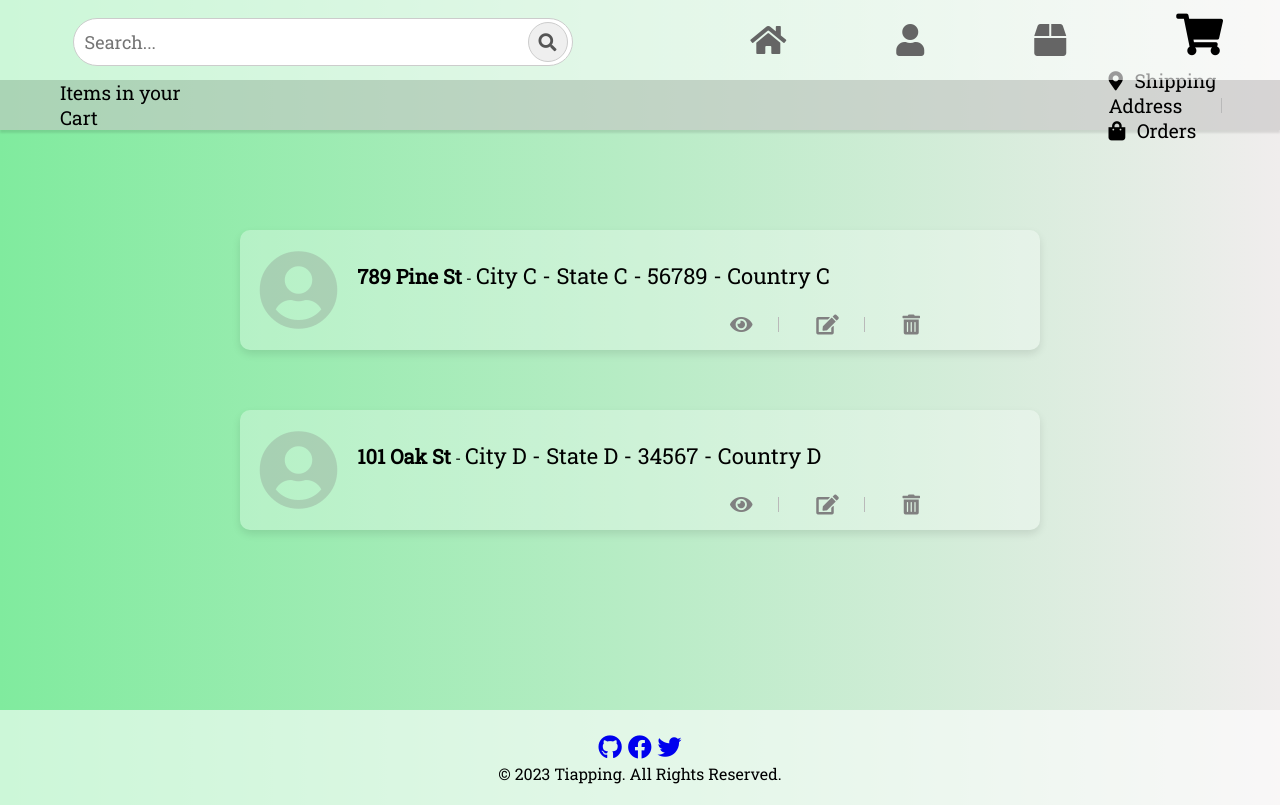
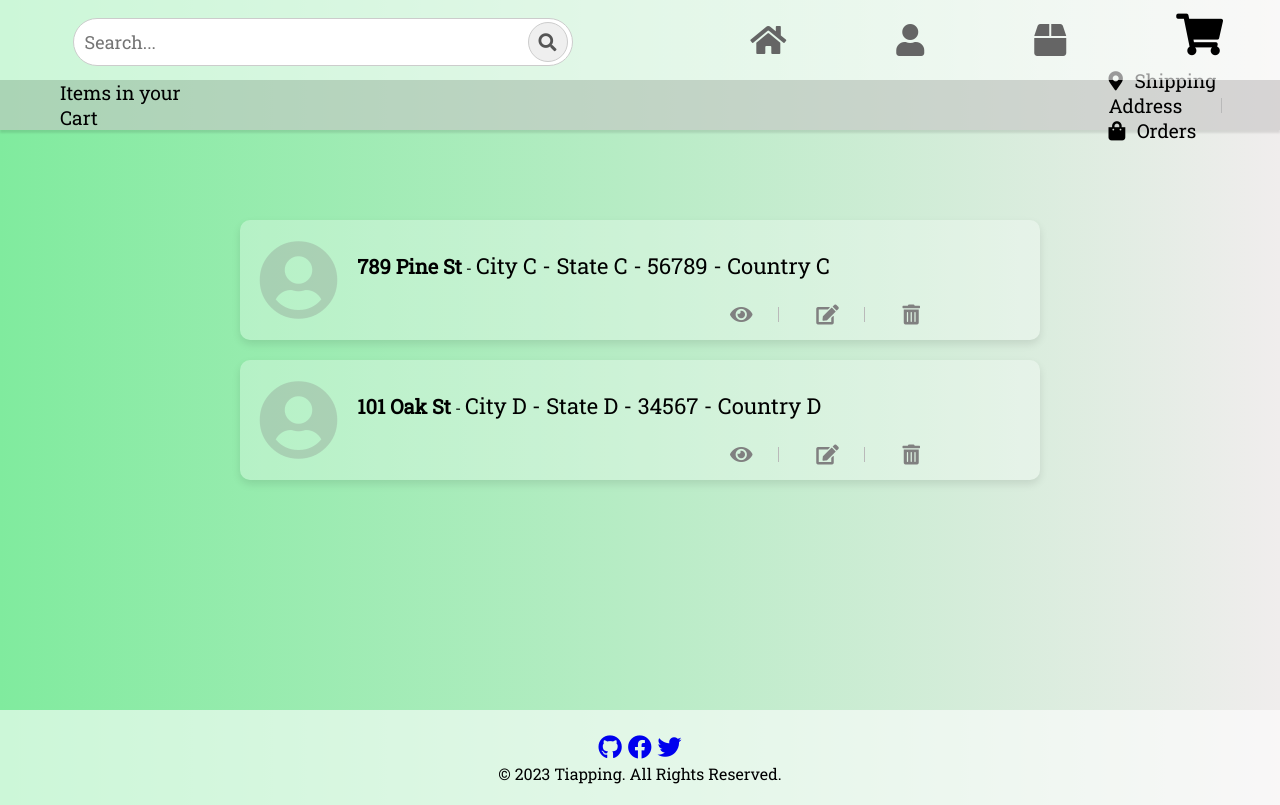
Before and after one commit to tianala/final-app, a Django app: page /shippingaddresses/ in a window 1280 px wide. Run offline with Django 4.2, Linux system fonts and the light colour scheme; data comes from the database, SQL or seed files in the repository.

Commit message:
modification 19

```diff
--- a/application/static/css/style.css
+++ b/application/static/css/style.css
@@ -472,8 +472,8 @@ footer {
   flex-wrap: wrap;
   justify-content: center;
   align-items: flex-end;
-  gap: 20px;
-  margin-top: 20px;
+  gap: 10px;
+  margin-top: 10px;
 }
 
 .address-box {
@@ -485,7 +485,7 @@ footer {
   box-sizing: border-box;
   display: flex;
   align-items: center;
-  margin-bottom: 40px;
+  margin-bottom: 10px;
 }
 
 .address-box h2 {
```
